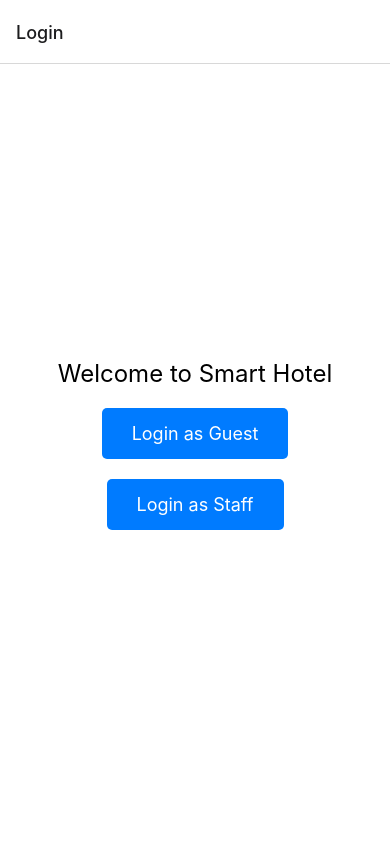
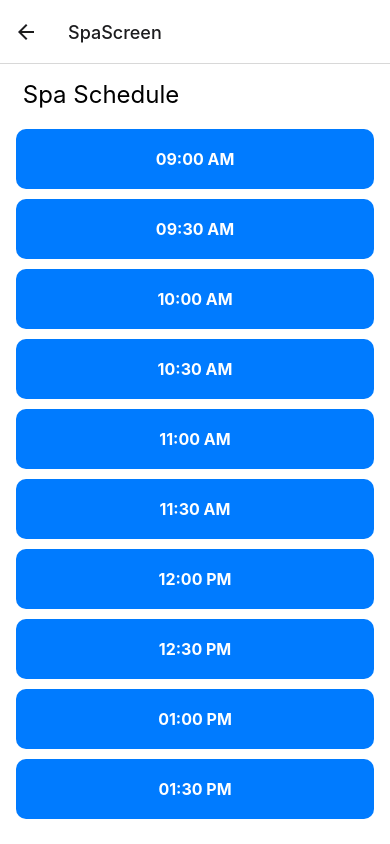
Before and after one commit to MaorHadadLD/SHS-SmartHotel, a React Native app in the folder Client/: screen /SpaScreen in a window 390 px wide. Built offline with nearby package versions, Linux system fonts and the light colour scheme.

Commit message:
Adding an information screen about the hotel and adding a spa screen

```diff
--- a/Client/Navigation/AppNavigator.js
+++ b/Client/Navigation/AppNavigator.js
@@ -9,6 +9,8 @@ import HotelSelection from '../screens/guest/HotelSelection';
 import HotelServicesScreen from '../screens/guest/HotelServicesScreen';
 import RequestsMnOverview from '../screens/guest/RequestsMnOverview';
 import ClinetMainMenu from '../screens/guest/ClientMainMenu';
+import HotelInfoScreen from '../screens/guest/HotelInfoScreen';
+import SpaScreen from '../screens/guest/SpaScreen';
 
 const Stack = createNativeStackNavigator();
 
@@ -21,6 +23,7 @@ export default function AppNavigator() {
             { <Stack.Screen name="Login" component={Login} /> }
             { <Stack.Screen name="HotelSelection" component={HotelSelection} /> }
             { <Stack.Screen name="ClientMainMenu" component={ClinetMainMenu} /> }
+            { <Stack.Screen name="HotelInfoScreen" component={HotelInfoScreen} /> }
             <Stack.Screen name="HotelServicesScreen"
             component={HotelServicesScreen}
             options={{
@@ -30,6 +33,7 @@ export default function AppNavigator() {
             contentStyle: {backgroundColor: 'white'}
           }}
           />
+          { <Stack.Screen name="SpaScreen" component={SpaScreen} /> }
           { <Stack.Screen name="RequestsMnOverview" component={RequestsMnOverview} /> }
         </Stack.Navigator>
       </NavigationContainer>
--- a/Client/data/ClassDpData.js
+++ b/Client/data/ClassDpData.js
@@ -9,7 +9,6 @@ export const ClassDpCategories = [
     new ClassDpCategory('c3','Cleaning Room','white'),
     new ClassDpCategory('c4','Pool Bar','white'),
     new ClassDpCategory('c5','Dining Room','white'),
-    new ClassDpCategory('c6','Spa','white'),
 ];
 
 export const Requests = [
--- a/Client/package.json
+++ b/Client/package.json
@@ -10,6 +10,7 @@
   },
   "dependencies": {
     "@expo/webpack-config": "^19.0.0",
+    "@react-native-picker/picker": "^2.6.1",
     "@react-navigation/native": "^6.1.9",
     "@react-navigation/native-stack": "^6.9.17",
     "expo": "~49.0.15",
@@ -18,6 +19,7 @@
     "react": "18.2.0",
     "react-dom": "18.2.0",
     "react-native": "0.72.6",
+    "react-native-picker-select": "^9.0.0",
     "react-native-safe-area-context": "4.6.3",
     "react-native-screens": "~3.22.0",
     "react-native-web": "~0.19.6"
--- a/Client/screens/guest/ClientMainMenu.js
+++ b/Client/screens/guest/ClientMainMenu.js
@@ -9,13 +9,14 @@ function ClientMainMenu({ navigation, route }) {
     navigation.navigate(screen, { selectedHotel });
   };
 
-  // Menu items data
+  // Menu items data Spa
   const menuItems = [
     { id: '1', title: "Hotel Information", screen: "HotelInfoScreen" },
     { id: '2', title: "Room Key", screen: "RoomKeyScreen" },
     { id: '3', title: "Hotel Services", screen: "HotelServicesScreen" },
     { id: '4', title: "Nearby Activities", screen: "NearbyActivitiesScreen" },
-    { id: '5', title: "check out", screen: "checkOutScreen" },
+    { id: '5', title: "Spa", screen: "SpaScreen" },
+    { id: '6', title: "check out", screen: "checkOutScreen" },
   ];
 
   const renderItem = ({ item }) => (
--- /dev/null
+++ b/Client/screens/guest/HotelInfoScreen.js
@@ -0,0 +1,59 @@
+// HotelInfoScreen.js
+import React from "react";
+import { View, Text, StyleSheet } from "react-native";
+
+const HotelInfoScreen = () => {
+  return (
+    <View style={styles.container}>
+      <Text style={styles.heading}>Hotel Information</Text>
+
+      <View style={styles.infoContainer}>
+        <Text style={styles.infoTitle}>Breakfasts:</Text>
+        <Text style={styles.infoText}>
+          Meals are served in the hotel restaurant between the hours of 07:30 - 12:00.
+        </Text>
+      </View>
+
+      <View style={styles.infoContainer}>
+        <Text style={styles.infoTitle}>Dinners:</Text>
+        <Text style={styles.infoText}>
+          Meals are served in the hotel restaurant between 6:30 - 9:00 p.m.
+        </Text>
+      </View>
+
+      <View style={styles.infoContainer}>
+        <Text style={styles.infoTitle}>Lobby Bar:</Text>
+        <Text style={styles.infoText}>
+          Open every day of the week between 12:00 - 00:00.
+        </Text>
+      </View>
+    </View>
+  );
+};
+
+const styles = StyleSheet.create({
+  container: {
+    flex: 1,
+    padding: 16,
+    backgroundColor: "#fff",
+  },
+  heading: {
+    fontSize: 24,
+    fontWeight: "bold",
+    marginBottom: 20,
+  },
+  infoContainer: {
+    marginBottom: 20,
+  },
+  infoTitle: {
+    fontSize: 20,
+    fontWeight: "bold",
+    marginBottom: 8,
+  },
+  infoText: {
+    fontSize: 16,
+    color: "#333",
+  },
+});
+
+export default HotelInfoScreen;
--- a/Client/screens/guest/HotelServicesScreen.js
+++ b/Client/screens/guest/HotelServicesScreen.js
@@ -8,7 +8,7 @@ import DpClassCategoryGridTil from "../../components/DpClassCategoryGridTil";
 
 */
 
-function RequestsScreen({ navigation }) {
+function HotelServicesScreen({ navigation }) {
 
     function renderClassDpCategoryItem(itemData) {
 
@@ -36,4 +36,4 @@ function RequestsScreen({ navigation }) {
     );
 };
 
-export default RequestsScreen;
+export default HotelServicesScreen;
--- /dev/null
+++ b/Client/screens/guest/SpaScreen.js
@@ -0,0 +1,279 @@
+import React, { useState, useEffect } from "react";
+import { View, Text, TouchableOpacity, FlatList, StyleSheet, Modal, TextInput } from "react-native";
+import RNPickerSelect from 'react-native-picker-select';
+
+function SpaScreen({ navigation, route }) {
+  const { selectedHotel } = route.params || {};
+
+  const spaOperatingHours = { start: 9, end: 18 };
+  const massageDuration = 30;
+
+  const [availableTimeSlots, setAvailableTimeSlots] = useState([]);
+  const [selectedTime, setSelectedTime] = useState(null);
+  const [modalVisible, setModalVisible] = useState(false);
+  const [massageType, setMassageType] = useState('single');
+  const [therapistGender, setTherapistGender] = useState('any');
+  const [secondTherapistGender, setSecondTherapistGender] = useState('any');
+  const [additionalComments, setAdditionalComments] = useState('');
+
+  const generateAvailableTimeSlots = () => {
+    const slots = [];
+    let currentTime = new Date();
+    currentTime.setHours(spaOperatingHours.start, 0, 0, 0);
+
+    while (currentTime.getHours() < spaOperatingHours.end) {
+      slots.push(new Date(currentTime));
+      currentTime.setMinutes(currentTime.getMinutes() + massageDuration);
+    }
+
+    setAvailableTimeSlots(slots);
+  };
+
+  useEffect(() => {
+    generateAvailableTimeSlots();
+  }, []);
+
+  const handleTimeSlotSelection = (time) => {
+    setSelectedTime(time);
+    setModalVisible(true);
+  };
+
+  const handleBookingConfirmation = () => {
+    // Implement booking confirmation logic here
+    // You can send the selected options to a server, update state, etc.
+    console.log("Selected Time:", selectedTime);
+    console.log("Massage Type:", massageType);
+    console.log("Therapist Gender:", therapistGender);
+    console.log("Second Therapist Gender:", secondTherapistGender);
+    console.log("Additional Comments:", additionalComments);
+
+    // Reset state and close the modal
+    setModalVisible(false);
+    setSelectedTime(null);
+    setMassageType('single');
+    setTherapistGender('any');
+    setSecondTherapistGender('any');
+    setAdditionalComments('');
+  };
+
+  const renderItem = ({ item }) => (
+    <TouchableOpacity
+      style={styles.timeSlotItem}
+      onPress={() => handleTimeSlotSelection(item)}
+    >
+      <Text style={styles.timeSlotText}>{item.toLocaleTimeString([], { hour: '2-digit', minute: '2-digit' })}</Text>
+    </TouchableOpacity>
+  );
+
+  return (
+    <View style={styles.container}>
+      <Text style={styles.header}> Spa Schedule </Text>
+
+      <FlatList
+        data={availableTimeSlots}
+        keyExtractor={(item) => item.toString()}
+        renderItem={renderItem}
+        contentContainerStyle={styles.flatListContainer}
+      />
+
+      <Modal
+        animationType="slide"
+        transparent={true}
+        visible={modalVisible}
+        onRequestClose={() => setModalVisible(false)}
+      >
+        <View style={styles.modalContainer}>
+          <View style={styles.modalContent}>
+            <Text style={styles.modalHeader}>Massage Options</Text>
+
+            <RNPickerSelect
+              placeholder={{
+                label: 'Select Massage Type',
+                value: null,
+                color: '#9EA0A4',
+              }}
+              items={[
+                { label: 'Single Massage', value: 'single' },
+                { label: 'Double Massage', value: 'double' },
+              ]}
+              value={massageType}
+              onValueChange={(value) => setMassageType(value)}
+              style={pickerSelectStyles}
+            />
+
+            <RNPickerSelect
+              placeholder={{
+                label: 'Select Therapist Gender',
+                value: null,
+                color: '#9EA0A4',
+              }}
+              items={[
+                { label: 'Any Gender', value: 'any' },
+                { label: 'Male Therapist', value: 'male' },
+                { label: 'Female Therapist', value: 'female' },
+              ]}
+              value={therapistGender}
+              onValueChange={(value) => setTherapistGender(value)}
+              style={pickerSelectStyles}
+            />
+
+            {massageType === 'double' && (
+              <RNPickerSelect
+                placeholder={{
+                  label: 'Select Second Therapist Gender',
+                  value: null,
+                  color: '#9EA0A4',
+                }}
+                items={[
+                  { label: 'Any Gender', value: 'any' },
+                  { label: 'Male Therapist', value: 'male' },
+                  { label: 'Female Therapist', value: 'female' },
+                ]}
+                value={secondTherapistGender}
+                onValueChange={(value) => setSecondTherapistGender(value)}
+                style={pickerSelectStyles}
+              />
+            )}
+
+            <TextInput
+              style={styles.commentsInput}
+              placeholder="Additional Comments"
+              multiline
+              numberOfLines={3}
+              value={additionalComments}
+              onChangeText={(text) => setAdditionalComments(text)}
+            />
+
+            <TouchableOpacity
+              style={styles.confirmButton}
+              onPress={handleBookingConfirmation}
+            >
+              <Text style={styles.confirmButtonText}>Confirm Booking</Text>
+            </TouchableOpacity>
+
+            <TouchableOpacity
+              style={styles.closeButton}
+              onPress={() => setModalVisible(false)}
+            >
+              <Text style={styles.closeButtonText}>Close</Text>
+            </TouchableOpacity>
+          </View>
+        </View>
+      </Modal>
+    </View>
+  );
+}
+
+const pickerSelectStyles = StyleSheet.create({
+    inputIOS: {
+      fontSize: 16,
+      paddingVertical: 12,
+      paddingHorizontal: 10,
+      borderWidth: 1,
+      borderColor: 'gray',
+      borderRadius: 4,
+      color: 'black',
+      paddingRight: 30,
+    },
+    inputAndroid: {
+      fontSize: 16,
+      paddingHorizontal: 10,
+      paddingVertical: 8,
+      borderWidth: 0.5,
+      borderColor: 'purple',
+      borderRadius: 8,
+      color: 'black',
+      paddingRight: 30,
+    },
+  });
+
+const styles = StyleSheet.create({
+  container: {
+    flex: 1,
+    padding: 16,
+    backgroundColor: '#fff',
+  },
+  header: {
+    fontSize: 24,
+    marginBottom: 20,
+  },
+  flatListContainer: {
+    paddingBottom: 20,
+  },
+  timeSlotItem: {
+    height: 60,
+    justifyContent: 'center',
+    alignItems: 'center',
+    backgroundColor: '#007bff',
+    borderRadius: 10,
+    marginBottom: 10,
+  },
+  timeSlotText: {
+    fontSize: 16,
+    color: '#fff',
+    fontWeight: 'bold',
+  },
+  modalContainer: {
+    flex: 1,
+    justifyContent: 'center',
+    alignItems: 'center',
+    backgroundColor: 'rgba(0, 0, 0, 0.5)',
+  },
+  modalContent: {
+    width: '80%',
+    padding: 20,
+    backgroundColor: '#fff',
+    borderRadius: 10,
+  },
+  modalHeader: {
+    fontSize: 20,
+    fontWeight: 'bold',
+    marginBottom: 10,
+  },
+  commentsInput: {
+    height: 80,
+    borderColor: 'gray',
+    borderWidth: 1,
+    marginBottom: 10,
+    padding: 10,
+  },
+  confirmButton: {
+    backgroundColor: '#007bff',
+    padding: 10,
+    borderRadius: 5,
+    alignItems: 'center',
+    marginBottom: 10,
+  },
+  confirmButtonText: {
+    color: '#fff',
+    fontSize: 16,
+    fontWeight: 'bold',
+  },
+  closeButton: {
+    backgroundColor: 'red',
+    padding: 10,
+    borderRadius: 5,
+    alignItems: 'center',
+  },
+  closeButtonText: {
+    color: '#fff',
+    fontSize: 16,
+    fontWeight: 'bold',
+  },
+  pickerContainer: {
+    height: 40,
+    marginBottom: 10,
+  },
+  picker: {
+    backgroundColor: '#fafafa',
+    borderColor: '#007bff',
+  },
+  pickerItem: {
+    justifyContent: 'flex-start',
+  },
+  dropDownPicker: {
+    backgroundColor: '#fafafa',
+  },
+});
+
+export default SpaScreen;
```
Also changed, not shown: 1 other file (tests, documents, lock files or other folders).
